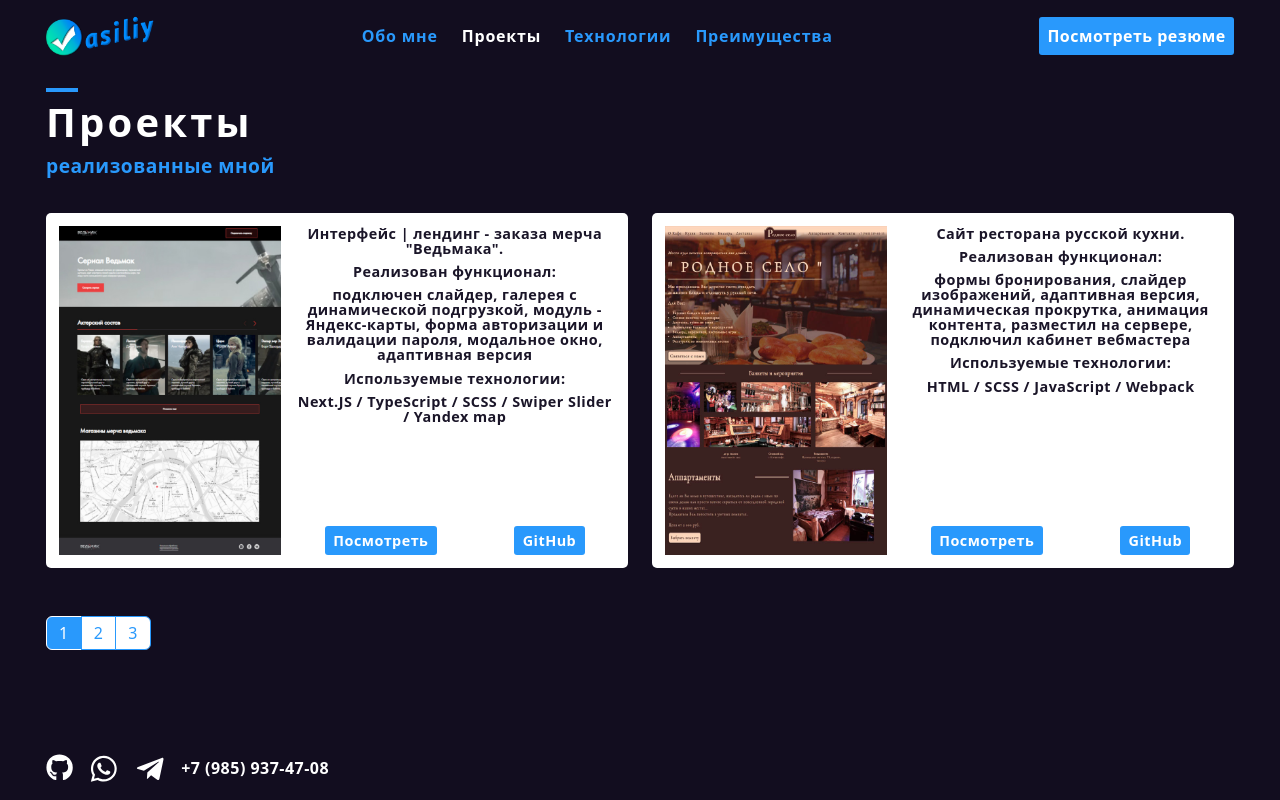
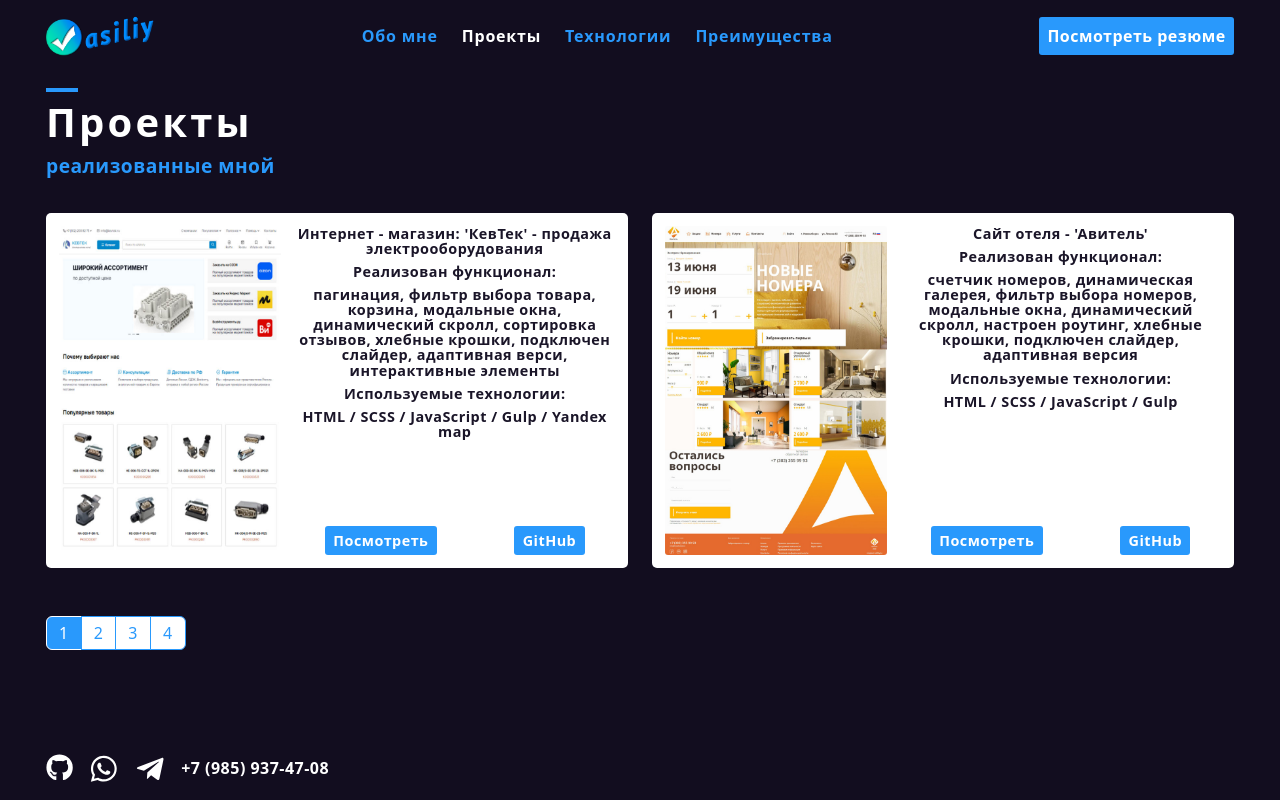
Before and after one commit to vigo-dev-web/my-portfolio, a React (Create React App) app: page /my-portfolio/projects in a window 1280 px wide. Built offline with nearby package versions, Linux system fonts and the light colour scheme.

Commit message:
Add some projects

```diff
--- a/src/app/components/commons/projectCard/projectCard.jsx
+++ b/src/app/components/commons/projectCard/projectCard.jsx
@@ -1,4 +1,3 @@
-import React from 'react'
 import styles from './projectCard.module.scss'
 import ButtonLink from '../../ui/buttonLink/buttonLink'
 
--- a/src/app/components/commons/projectCard/projectCard.module.scss
+++ b/src/app/components/commons/projectCard/projectCard.module.scss
@@ -11,6 +11,7 @@
    font-weight: 700;
    line-height: 1.05;
    color: rgb(26, 21, 40);
+   overflow: hidden;
 
    @media (max-width: 914px) {
       font-size: 0.78rem;
@@ -30,6 +31,7 @@
    width: 40%;
    height: 100%;
    object-fit: fill;
+   border-radius: 3px;
 
    @media (max-width: 914px) {
       width: 47%;
@@ -95,4 +97,7 @@
    display: flex;
    justify-content: space-around;
    gap: 0 1rem;
+   @media (max-width: 475px) {
+      gap: 0 0.5rem;
+   }
 }
--- a/src/app/components/pages/projectPage/projectsPage.jsx
+++ b/src/app/components/pages/projectPage/projectsPage.jsx
@@ -1,4 +1,4 @@
-import React, { useState } from 'react'
+import { useState } from 'react'
 import styles from './projectPage.module.scss'
 import ProjectCard from '../../commons/projectCard/projectCard'
 import projects from '../../../mock/projects'
--- a/src/app/mock/projects.js
+++ b/src/app/mock/projects.js
@@ -1,5 +1,23 @@
 const projects = [
-   {  id: "000001",
+      {  id: "000001",
+      title: "Интернет - магазин: 'КевТек' - продажа электрооборудования",
+      description: "пагинация, фильтр выбора товара, корзина, модальные окна, динамический скролл, сортировка отзывов, хлебные крошки, подключен слайдер, адаптивная верси, интерактивные элементы",
+      image: "./assets/connector-shop_cover.jpg",
+      alt: "проект сайта отеля",
+      technology: ['HTML /', 'SCSS /', 'JavaScript /', 'Gulp /', 'Yandex map'],
+      gitHubLink: "https://github.com/vigo-dev-web/connector-shop",
+      projectLink: "http://bprof.j98593uv.beget.tech/",
+   },
+      {  id: "000002",
+      title: "Cайт отеля - 'Авитель'",
+      description: "счетчик номеров, динамическая галерея, фильтр выбора номеров, модальные окна, динамический скролл, настроен роутинг, хлебные крошки, подключен слайдер, адаптивная версия",
+      image: "./assets/hotel_cover.jpg",
+      alt: "проект сайта отеля",
+      technology: ['HTML /', 'SCSS /', 'JavaScript /', 'Gulp'],
+      gitHubLink: "https://github.com/vigo-dev-web/hotel-site",
+      projectLink: "http://j98593uv.beget.tech/",
+   },
+   {  id: "000003",
       title: "Интерфейс | лендинг - заказа мерча \"Ведьмака\".",
       description: "подключен слайдер, галерея с динамической подгрузкой, модуль - Яндекс-карты, форма авторизации и валидации пароля, модальное окно, адаптивная версия",
       image: "./assets/movie_cover.jpg",
@@ -17,7 +35,7 @@ const projects = [
       gitHubLink: "https://github.com/vigo-dev-web/rodnoe-selo-cafe",
       projectLink: "https://www.rodnoe-selo-hatun.ru/",
    },
-    {  id: "000006",
+    {  id: "000005",
       title: "Лендинг | персональный сайт фотографа.",
       description: "виджет галереи, навигация, заявка-онлайн адаптивная версия",
       image: "./assets/photographer_cover.jpg",
@@ -26,16 +44,7 @@ const projects = [
       gitHubLink: "https://github.com/vigo-dev-web/photogrpher",
       projectLink: "https://petrov-maksim-photo.ru",
    },
-   {  id: "000002",
-      title: "Cайт отеля - 'Авитель'",
-      description: "счетчик номеров, динамическая галерия, фильтр выбора номеров, модальные окна, динамический скролл, настроен роутинг, хлебные крошки, подключен слайдер, адаптивная версия",
-      image: "./assets/hotel_cover.jpg",
-      alt: "проект сайта отеля",
-      technology: ['HTML /', 'SCSS /', 'JavaScript /', 'Gulp'],
-      gitHubLink: "https://github.com/vigonin83/hotelSite.git",
-      projectLink: "https://github.com/vigonin83/hotelSite.git",
-   },
-   {  id: "000003",
+   {  id: "000006",
       title: "Интерфейс интернет-магазина самокатов.",
       description: "'живого поиска', пагинации страниц, добавления товара в корзину, динамический рейтинг товаров, fake API и получения данных, форма авторизации и валидации пароля, настроен роутинг, хлебные крошки, подключен слайдер, адаптивная версия",
       image: "./assets/e-scooter_cover.jpg",
@@ -44,7 +53,7 @@ const projects = [
       gitHubLink: "https://github.com/vigonin83/youRided.git",
       projectLink: "https://github.com/vigonin83/youRided.git",
    },
-    {  id: "000005",
+    {  id: "000007",
       title: "Приложение 'Список дел'.",
       description: "выбор часового пояса (города) приложения, динамическое изменение фона, работа с делами (добавление, удаление, редактерирование, добавление в 'избранное' и завершенных дел), пагинация дел.",
       image: "./assets/todoList_cover.jpg",
```
Also changed, not shown: public/assets/connector-shop_cover.jpg (added), 1 other file (tests, documents, lock files or other folders).
